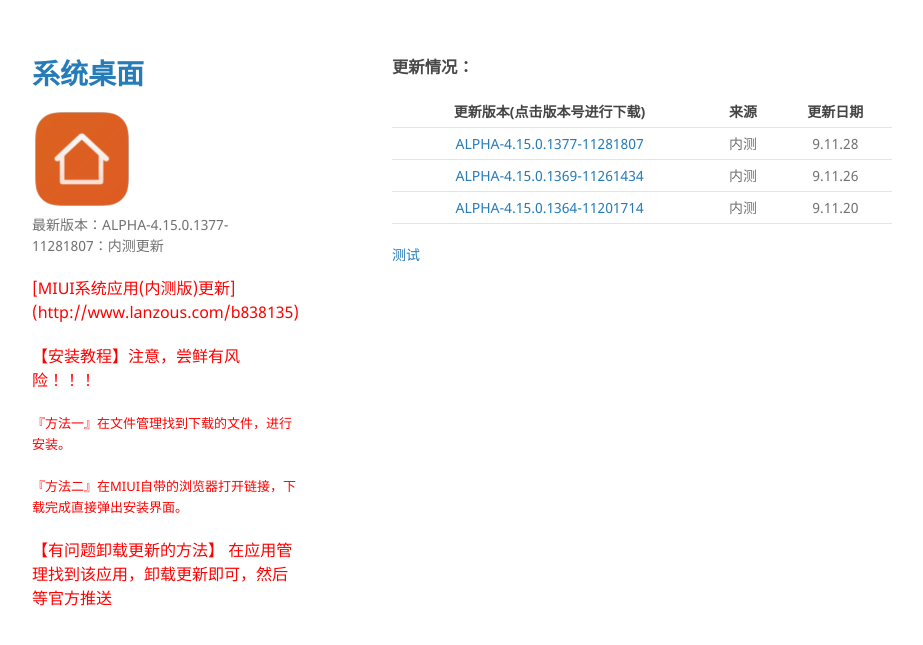
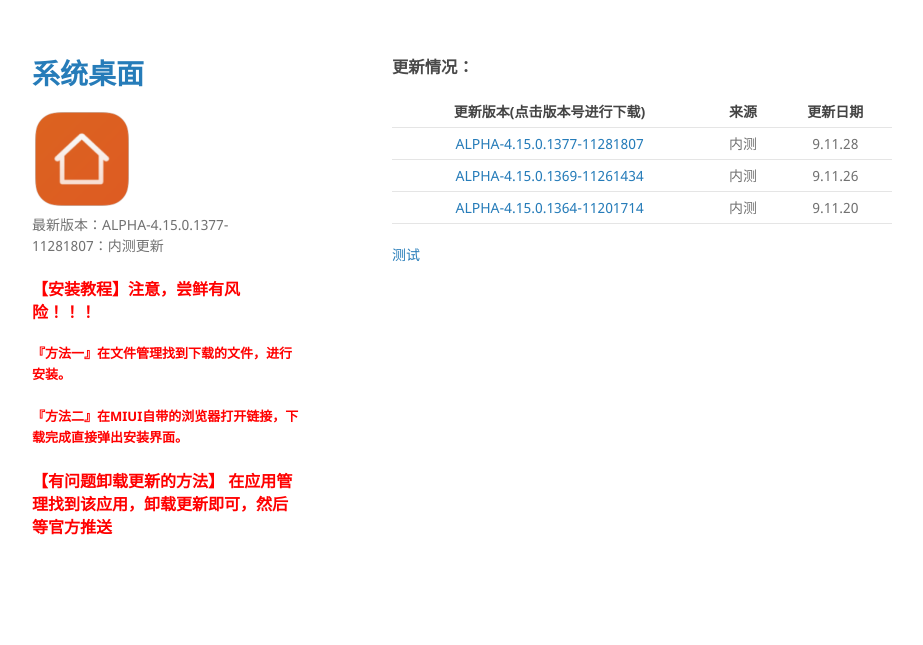
Before and after one commit to MIUISystemAppUpdate/miui-daily.github.io, a Jekyll site: the page built from index.md, in a window 1280 px wide. Shown: the top 645 px of the page, without its empty margins (178-1101 px from the left). Built offline with Jekyll 4.4.1, drawn with Linux system fonts in a browser that asks for light colours; our own code applies the rules of GitHub Pages for plain Markdown files.

Commit message:
Update default.html

```diff
--- a/_layouts/default.html
+++ b/_layouts/default.html
@@ -29,11 +29,10 @@
           <li><a href="{{ site.github.repository_url }}">View On <strong>GitHub</strong></a></li>
         </ul>
         {% endif %}
-        <p><font size="3" color="red">[MIUI系统应用(内测版)更新](http://www.lanzous.com/b838135)</font></p>
-        <p><font size="3" color="red">【安装教程】注意，尝鲜有风险！！！</font></p>
-        <p><font size="2" color="red">『方法一』在文件管理找到下载的文件，进行安装。</font></p>
-        <p><font size="2" color="red">『方法二』在MIUI自带的浏览器打开链接，下载完成直接弹出安装界面。</font></p>
-        <p><font size="3" color="red">【有问题卸载更新的方法】 在应用管理找到该应用，卸载更新即可，然后等官方推送</font></p>
+        <h2><font size="3" color="red">【安装教程】注意，尝鲜有风险！！！</font></h2>
+        <h4><font size="2" color="red">『方法一』在文件管理找到下载的文件，进行安装。</font></h4>
+        <h4><font size="2" color="red">『方法二』在MIUI自带的浏览器打开链接，下载完成直接弹出安装界面。</font></h4>
+        <h2><font size="3" color="red">【有问题卸载更新的方法】 在应用管理找到该应用，卸载更新即可，然后等官方推送</font></h2>
       </header>
       <section>
 
```
